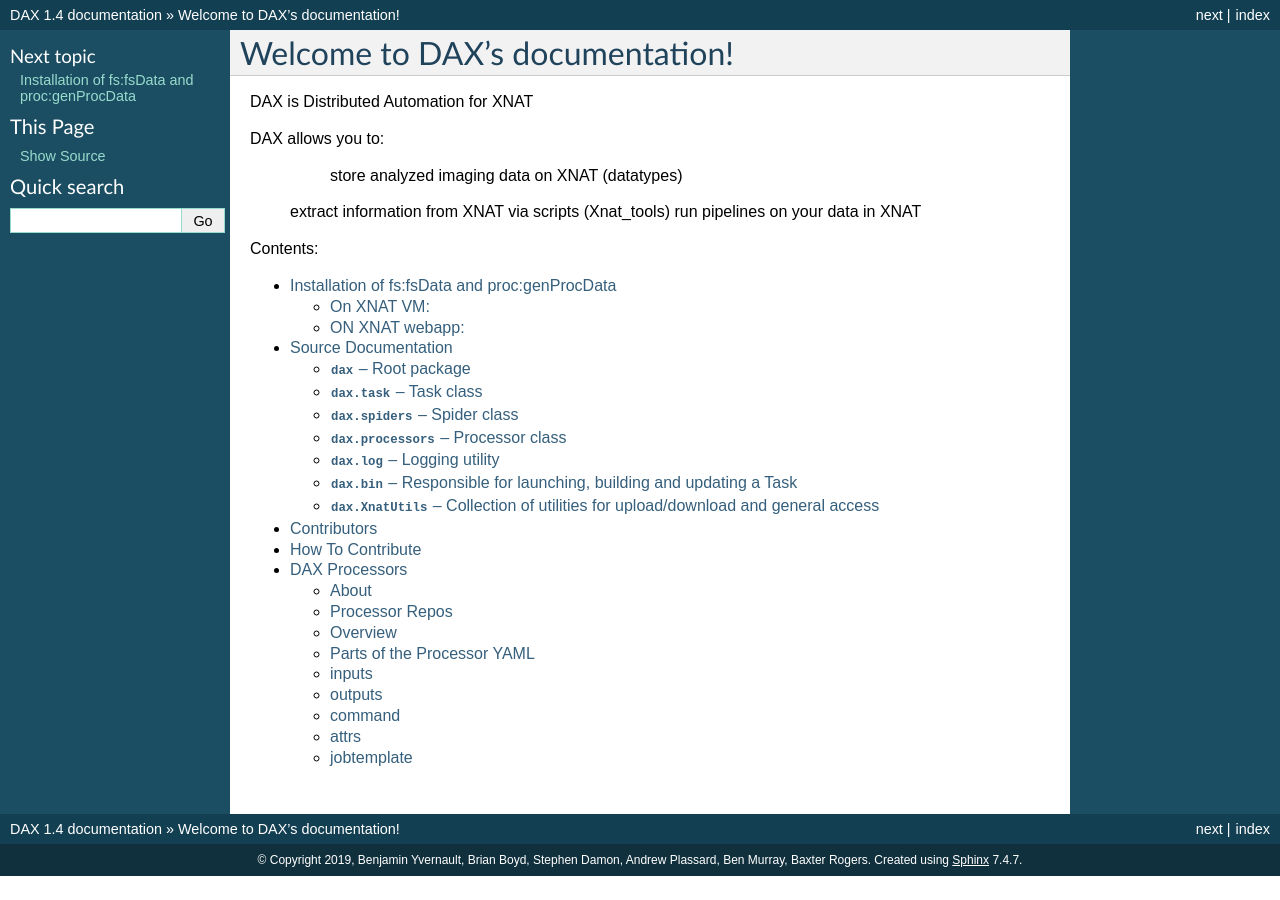
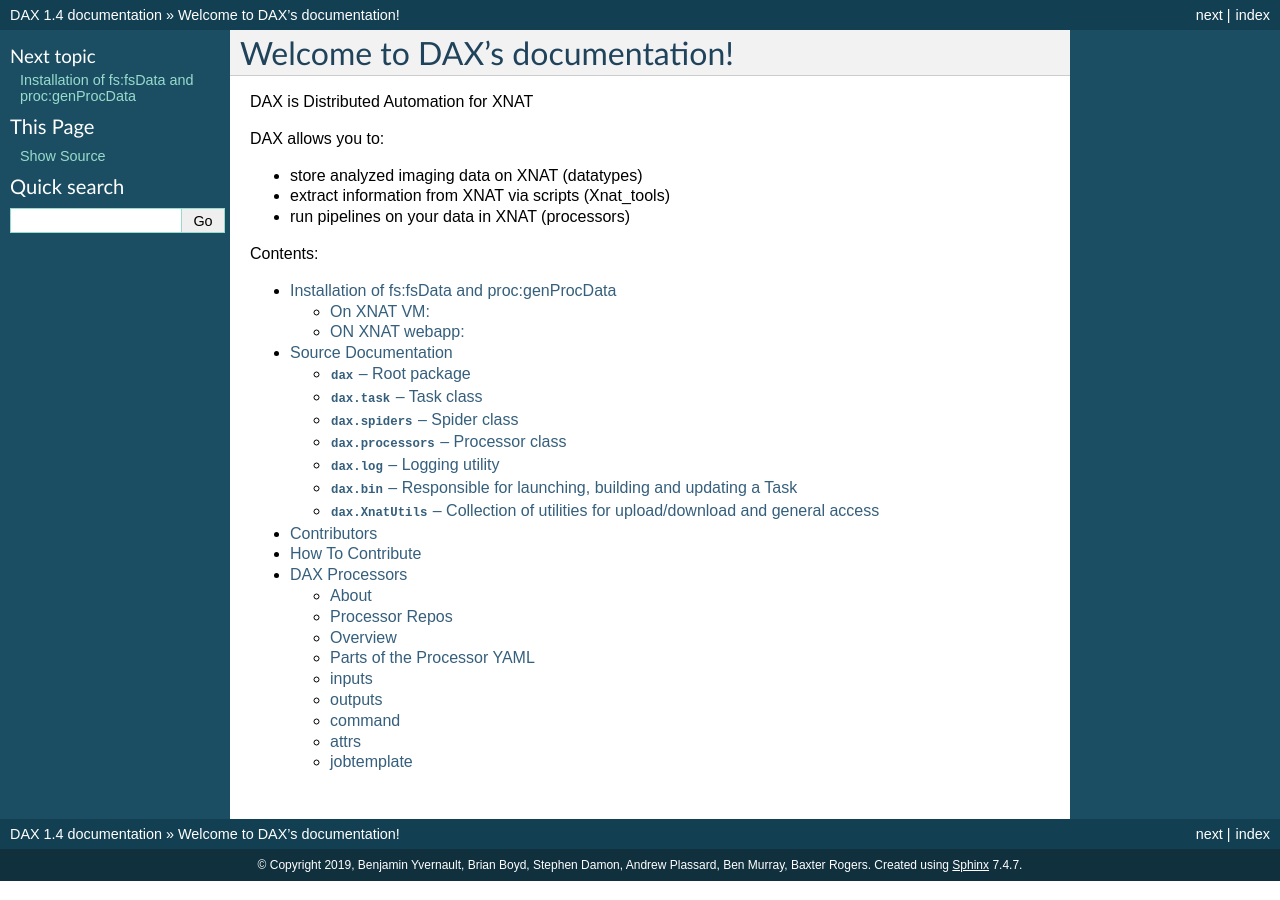
Before and after one commit to VUIIS/dax, a Sphinx documentation site: the page built from docs/index.rst, in a window 1280 px wide. Built offline with Sphinx 7.4.7, drawn with Linux system fonts in a browser that asks for light colours; pages that are not in the unit, such as notebooks, are missing from menus.

Commit message:
Update index.rst

```diff
--- a/docs/index.rst
+++ b/docs/index.rst
@@ -5,9 +5,9 @@
 
 DAX allows you to:
 
-	  store analyzed imaging data on XNAT (datatypes)
-    extract information from XNAT via scripts (Xnat_tools)
-    run pipelines on your data in XNAT
+-	  store analyzed imaging data on XNAT (datatypes)
+-   extract information from XNAT via scripts (Xnat_tools)
+-   run pipelines on your data in XNAT (processors)
 
 
 Contents:
```
